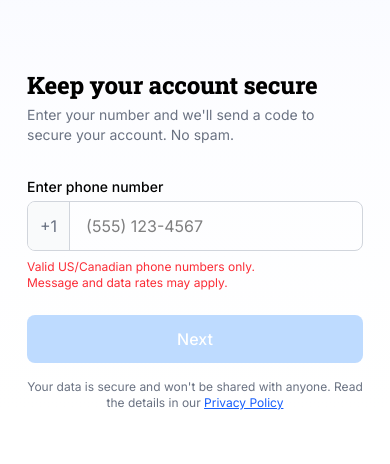
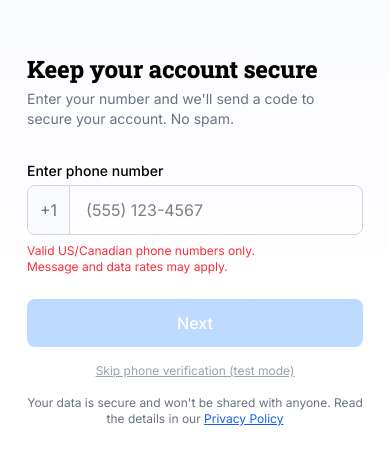
Before and after one commit to advertsocialai/tractbook-dev, a React (Vite) app: page /verify-phone in a window 390 px wide. Shown: the part 182-646 px from the top of the page. Built offline with nearby package versions, Linux system fonts and the light colour scheme.

Commit message:
feat: switch phone-skip allowlist to nxtwave.ca domain check

```diff
--- a/src/screens/onboarding/VerifyCode.tsx
+++ b/src/screens/onboarding/VerifyCode.tsx
@@ -14,6 +14,18 @@ interface IncomingState {
   email?: string
 }
 
+const TEAM_TEST_EMAILS = [
+  "rakeshchandra.chandra21@gmail.com",
+  "kloroncanada@gmail.com",
+]
+
+function isAllowedTestUser(email?: string): boolean {
+  if (!email) return false
+  const normalized = email.toLowerCase()
+  if (normalized.endsWith("@nxtwave.ca")) return true
+  return TEAM_TEST_EMAILS.includes(normalized)
+}
+
 export default function VerifyCode() {
   const navigate = useNavigate()
   const location = useLocation()
@@ -25,6 +37,8 @@ export default function VerifyCode() {
   const [verifying, setVerifying] = useState(false)
   const [error, setError] = useState<string | null>(null)
   const inputRefs = useRef<(HTMLInputElement | null)[]>([])
+
+  const showSkip = import.meta.env.DEV || isAllowedTestUser(incoming.email)
 
   useEffect(() => {
     if (secondsLeft <= 0) return
@@ -166,12 +180,12 @@ export default function VerifyCode() {
         </button>
       )}
 
-      {import.meta.env.DEV && (
+      {showSkip && (
         <button
           onClick={handleDevSkip}
           className="text-gray-400 text-xs underline mb-6"
         >
-          Skip for now (dev only)
+          Skip for now (test mode)
         </button>
       )}
 
--- a/src/screens/onboarding/VerifyPhone.tsx
+++ b/src/screens/onboarding/VerifyPhone.tsx
@@ -7,6 +7,18 @@ interface IncomingState {
   businessId?: string
   businessName?: string
   email?: string
+}
+
+const TEAM_TEST_EMAILS = [
+  "rakeshchandra.chandra21@gmail.com",
+  "kloroncanada@gmail.com",
+]
+
+function isAllowedTestUser(email?: string): boolean {
+  if (!email) return false
+  const normalized = email.toLowerCase()
+  if (normalized.endsWith("@nxtwave.ca")) return true
+  return TEAM_TEST_EMAILS.includes(normalized)
 }
 
 function isValidNANPNumber(phone: string): boolean {
@@ -31,6 +43,7 @@ export default function VerifyPhone() {
 
   const rawDigits = phone.replace(/\D/g, "")
   const canSubmit = isValidNANPNumber(phone) && !loading
+  const showSkip = import.meta.env.DEV || isAllowedTestUser(incoming.email)
 
   async function handleSubmit(e: React.FormEvent) {
     e.preventDefault()
@@ -58,6 +71,21 @@ export default function VerifyPhone() {
         ...incoming,
       },
     })
+  }
+
+  function handleDevSkip() {
+    if (incoming.existingUser) {
+      navigate("/loading", {
+        state: {
+          nextPath: "/dashboard",
+          businessId: incoming.businessId,
+          businessName: incoming.businessName,
+          justCreated: false,
+        },
+      })
+    } else {
+      navigate("/loading", { state: { nextPath: "/role" } })
+    }
   }
 
   return (
@@ -98,6 +126,16 @@ export default function VerifyPhone() {
         </button>
       </form>
 
+      {showSkip && (
+        <button
+          type="button"
+          onClick={handleDevSkip}
+          className="text-gray-400 text-xs underline mt-4 text-center"
+        >
+          Skip phone verification (test mode)
+        </button>
+      )}
+
       <p className="text-center text-xs text-gray-500 mt-4">
         Your data is secure and won't be shared with anyone. Read the details in our{" "}
         <a href="/privacy" className="text-blue-600 underline">Privacy Policy</a>
```
